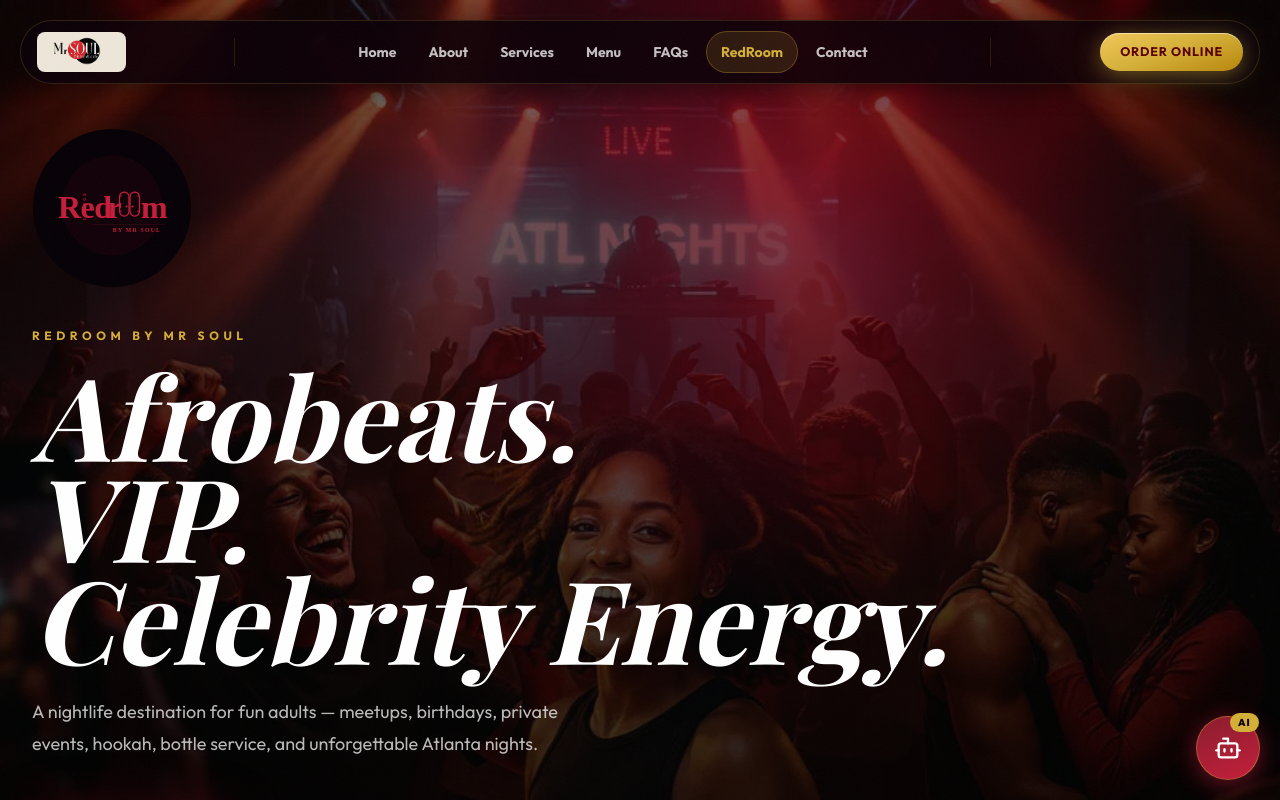
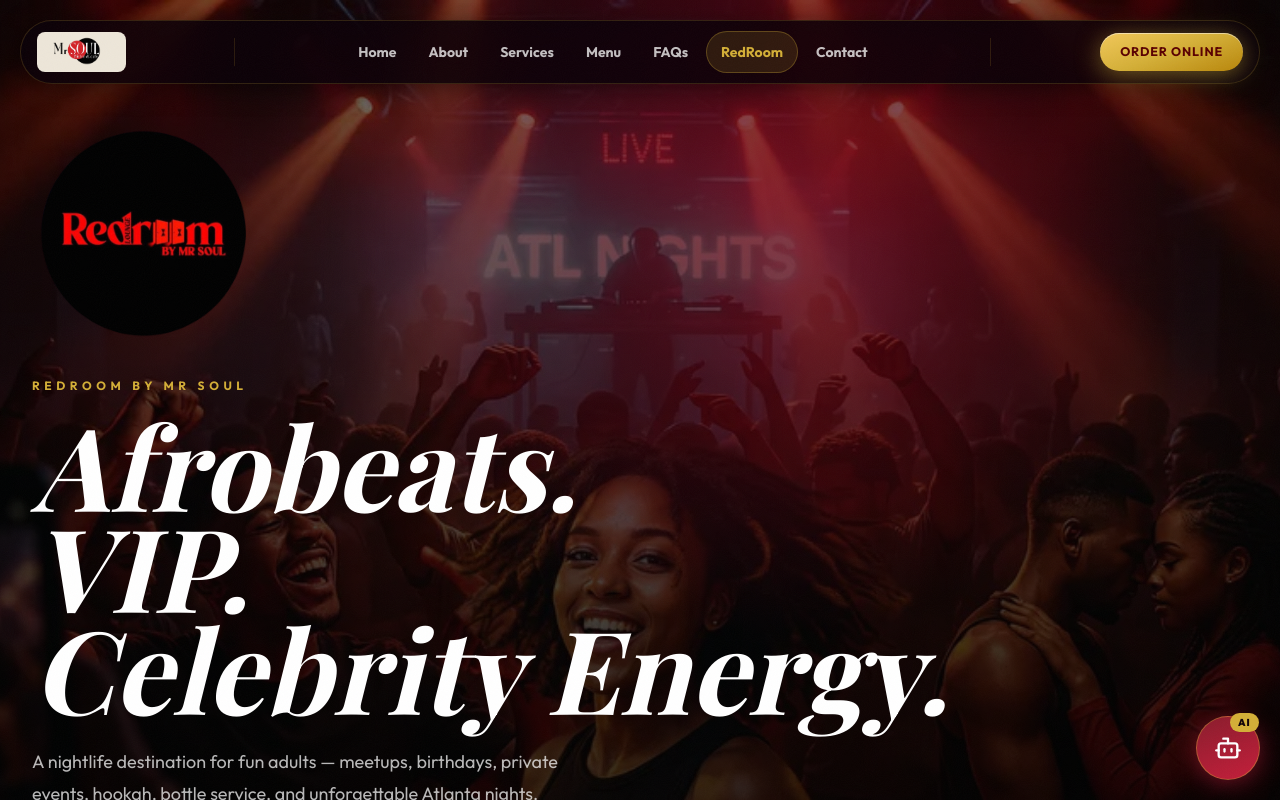
Before and after one commit to jayblast-spec/mr-soul-luxury-site, a Next.js app: page /redroom in a window 1280 px wide. Shown: the top 800 px of the page. Built offline with nearby package versions, Linux system fonts and the light colour scheme.

Commit message:
feat: use real RedRoom logo PNG in RedRoom hero (replaces SVG recreation)

```diff
--- a/src/app/redroom/page.tsx
+++ b/src/app/redroom/page.tsx
@@ -64,12 +64,13 @@ export default function RedRoomPage() {
         <div className="absolute inset-0" style={{ background: "radial-gradient(circle at 60% 20%, rgba(180,0,30,0.45), transparent 40%)" }} />
 
         <div className="relative z-10 mx-auto flex min-h-screen max-w-7xl flex-col justify-center px-5 pb-20 pt-32 sm:px-8">
+          {/* Real RedRoom logo */}
           {/* eslint-disable-next-line @next/next/no-img-element */}
           <img
-            src="/images/redroom-logo.svg"
+            src="/images/redroom-logo.png"
             alt="RedRoom Lounge by Mr Soul"
             className="mb-10"
-            style={{ width: "min(160px, 40vw)", height: "auto" }}
+            style={{ width: "min(220px, 48vw)", height: "auto" }}
           />
           <p className="text-xs font-bold uppercase tracking-[0.38em]" style={{ color: "#D4AF37" }}>RedRoom By Mr Soul</p>
           <h1
```
